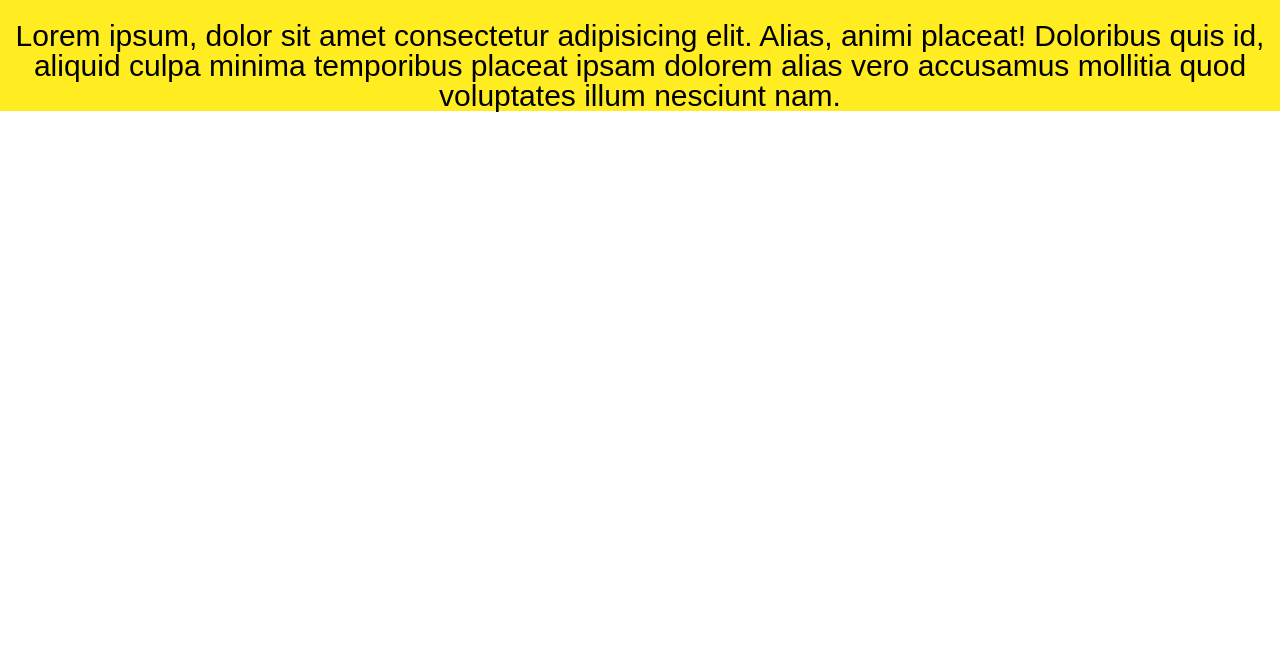
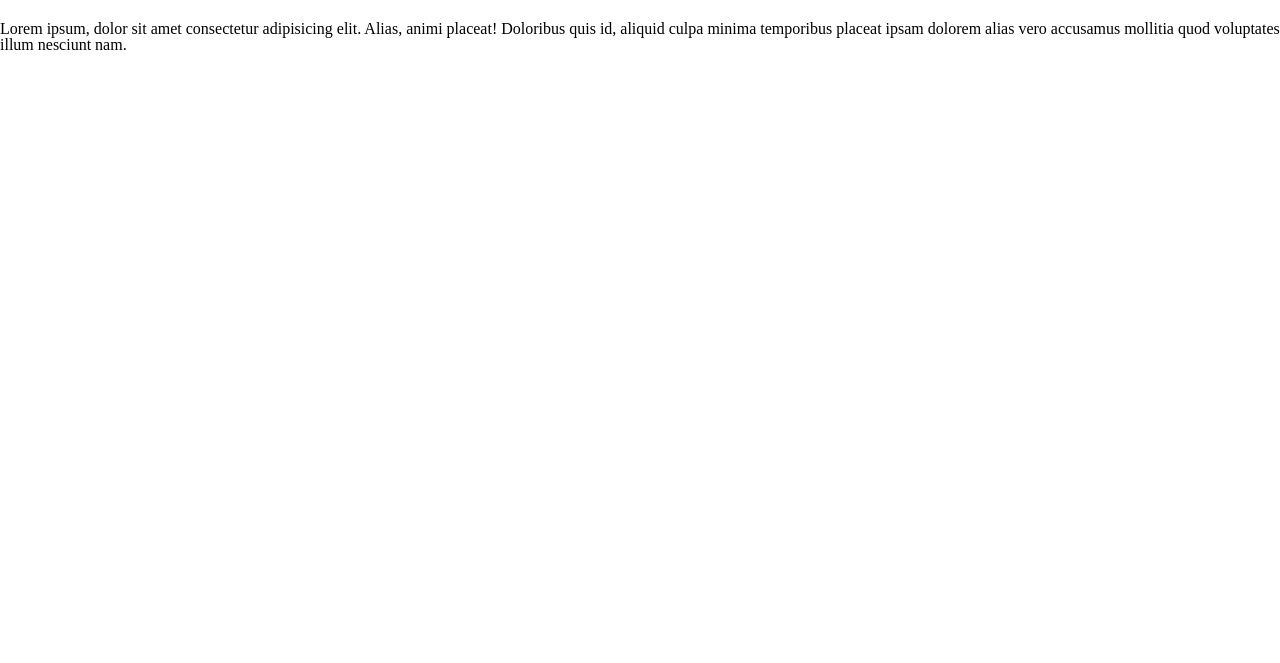
Before and after one commit to EricNakamura/mar-ande_website, a plain HTML site: page index.html in a window 1280 px wide. Shown: the part 137-800 px from the top of the page. Drawn offline with Linux system fonts and the light colour scheme; a script that the page names is missing.

```diff
--- a/index.html
+++ b/index.html
@@ -17,9 +17,15 @@
     <div class="head">
         <header>
             <h1 class="titulo1">Teste</h1>
-            <p>Lorem ipsum, dolor sit amet consectetur adipisicing elit. Alias, animi placeat! Doloribus quis id, aliquid culpa minima temporibus placeat ipsam dolorem alias vero accusamus mollitia quod voluptates illum nesciunt nam.</p>
         </header>
     </div>
 
+    <div class="paragraf">
+
+        <p>
+            Lorem ipsum, dolor sit amet consectetur adipisicing elit. Alias, animi placeat! Doloribus quis id, aliquid culpa minima temporibus placeat ipsam dolorem alias vero accusamus mollitia quod voluptates illum nesciunt nam.
+        </p>
+
+    </div>
 </body>
 </html>
```
Also changed, not shown: 1 other file.
